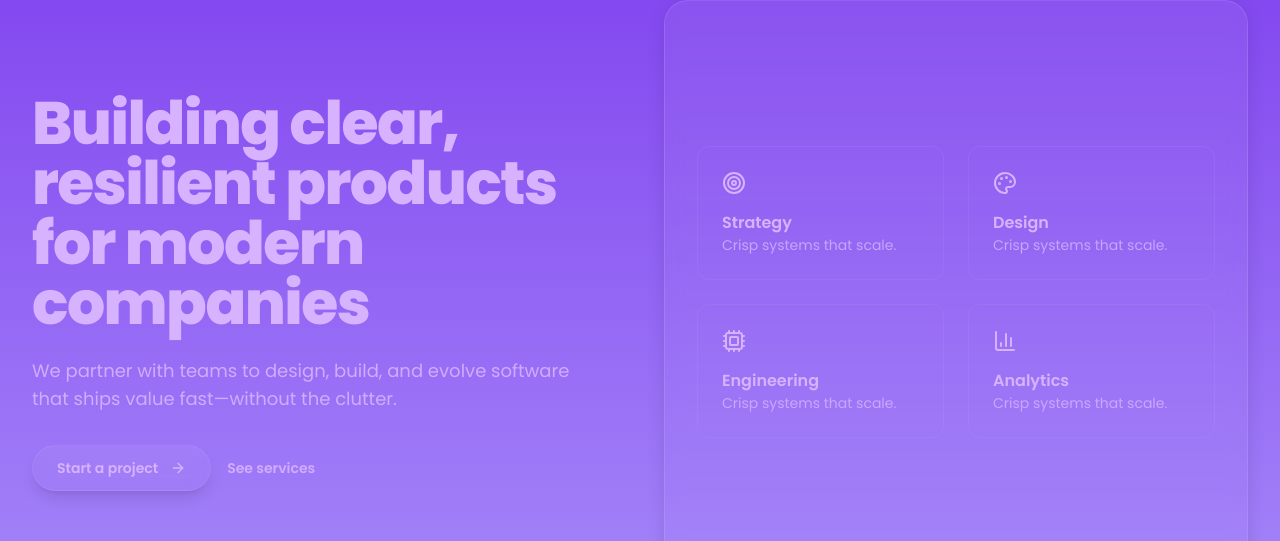
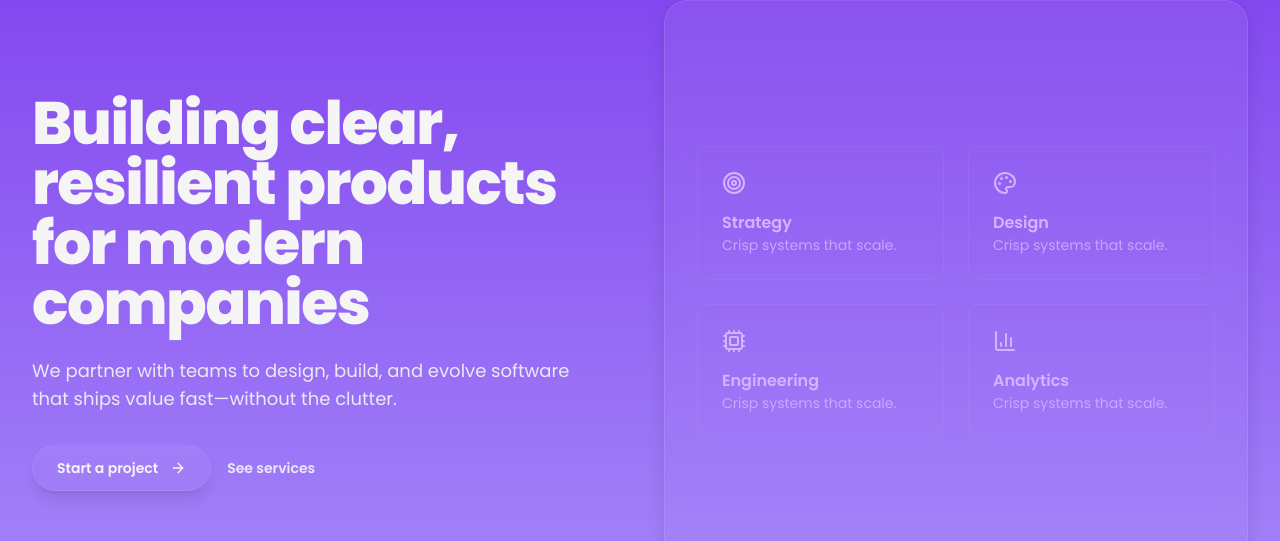
Before and after one commit to anexjnr/TechieB29, a React (Vite) app: page / in a window 1280 px wide. Shown: the part 144-685 px from the top of the page. Built offline with nearby package versions, Linux system fonts and the light colour scheme; no server answers.

Commit message:
Set off-white text color via theme foreground
cgen-a5d51af5545f476e8087c0f846f362f4

```diff
--- a/client/global.css
+++ b/client/global.css
@@ -14,7 +14,7 @@
   :root {
     /* Brighter purple background + light purple foreground */
     --background: 268 60% 20%; /* used as base if needed */
-    --foreground: 269 100% 85%; /* light purple #d8b4ff */
+    --foreground: 0 0% 96%; /* off-white */
 
     --card: 268 50% 18%;
     --card-foreground: 269 100% 85%;
```
